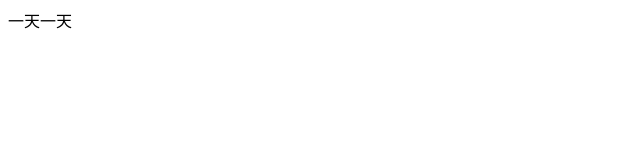
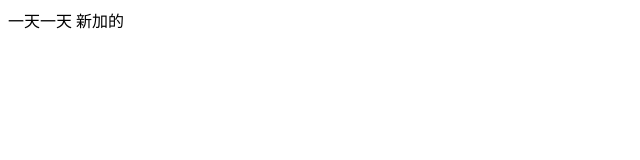
Before and after one commit to jeweer/gitDemo, a plain HTML site: page index.html in a window 1280 px wide. Shown: the full height of the page, 0-640 px from the left. Drawn offline with Linux system fonts and the light colour scheme.

Commit message:
Update index.html
1

```diff
--- a/index.html
+++ b/index.html
@@ -1,3 +1,6 @@
 <html>
     <title>标题</title>一天一天
-</html>
+<body>
+    新加的
+</body>
+ </html>
```
